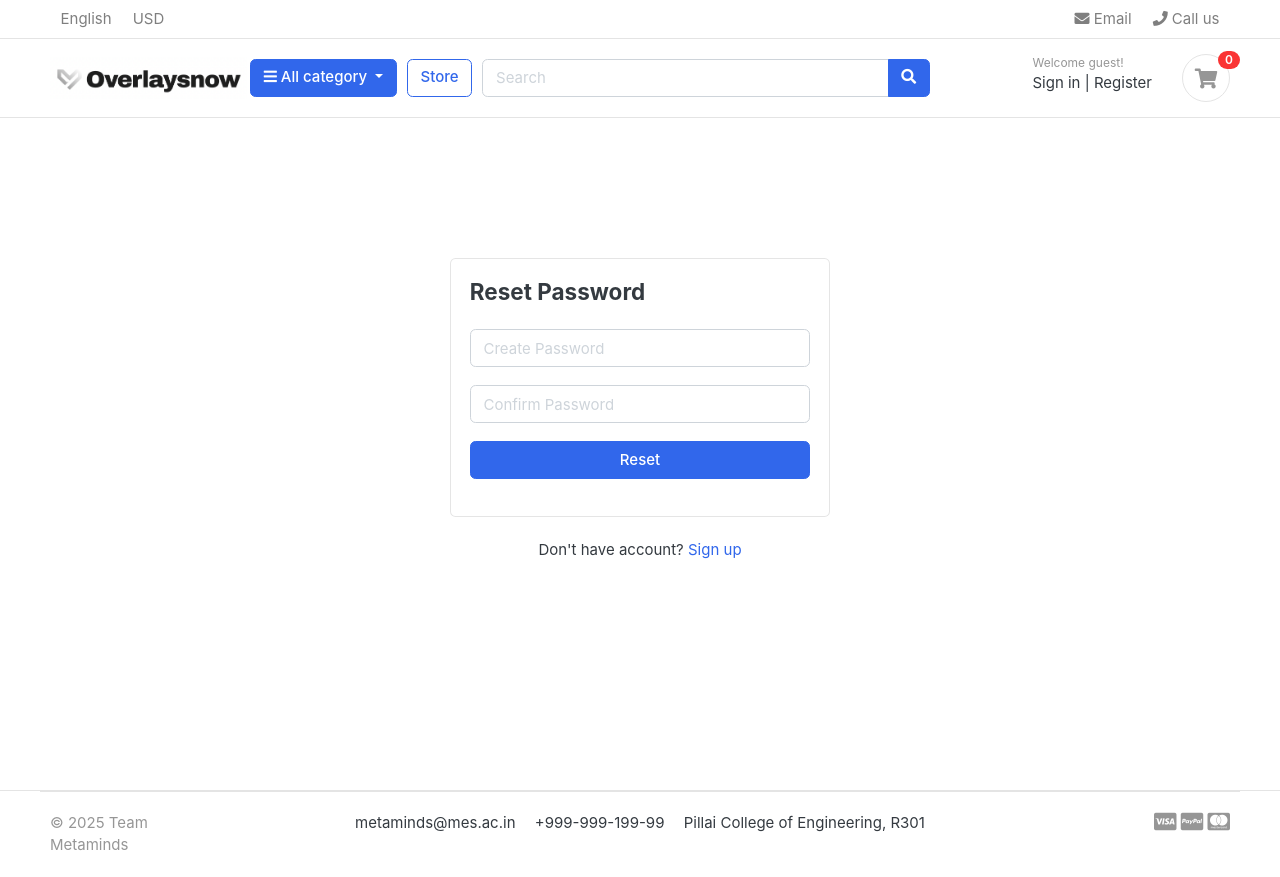
After one commit to KaranAvhale/Overlaysnow-clone, a Django app: page /accounts/resetPassword/ in a window 1280 px wide. The commit adds this page. Run offline with Django 5.2, Linux system fonts and the light colour scheme; data comes from the database, SQL or seed files in the repository; both versions use the stored data as it was after the commit; some libraries are stand-ins or nearby versions; some web fonts are replaced.

Commit message:
Add Reset Password Functionality

```diff
--- a/Overlays/accounts/urls.py
+++ b/Overlays/accounts/urls.py
@@ -9,6 +9,7 @@ urlpatterns = [
     path('' , views.dashboard, name='dashboard'),
 
     path('activate/<uidb64>/<token>/', views.activate, name='activate'),
+    path('forgotPassword/', views.forgotPassword, name='forgotPassword'),
     path('resetpassword_validate/<uidb64>/<token>/', views.resetpassword_validate, name='resetpassword_validate'),
-    path('forgotPassword/', views.forgotPassword, name='forgotPassword'),
+    path('resetPassword/', views.resetPassword, name='resetPassword'),
 ]
--- a/Overlays/accounts/views.py
+++ b/Overlays/accounts/views.py
@@ -132,4 +132,35 @@ def forgotPassword(request):
 
 
 def resetpassword_validate(request, uidb64, token):
-    return HttpResponse("Password reset link is valid.")
+    try:
+        uid = urlsafe_base64_decode(uidb64).decode()
+        user = Account._default_manager.get(pk=uid)
+    except (TypeError, ValueError, OverflowError, Account.DoesNotExist):
+        user = None
+
+    if user is not None and default_token_generator.check_token(user, token):
+        request.session['uid'] = uid
+        messages.success(request, "Please Reset your Password")
+        return redirect('resetPassword')
+    else:
+        messages.error(request, "Password reset link has been expired!")
+        return redirect('login')
+
+
+def resetPassword(request):
+    if request.method == 'POST':
+        password = request.POST['password']
+        confirm_password = request.POST['confirm_password']
+
+        if password == confirm_password:
+            uid = request.session.get('uid')
+            user = Account.objects.get(pk=uid)
+            user.set_password(password)
+            user.save()
+            messages.success(request, "Your password has been reset successfully.")
+            return redirect('login')
+        else:
+            messages.error(request, "Passwords do not match.")
+            return redirect('resetPassword')
+    else:
+        return render(request, 'accounts/resetPassword.html')
--- a/Overlays/templates/accounts/login.html
+++ b/Overlays/templates/accounts/login.html
@@ -29,7 +29,7 @@ Already Verified? <a href="{% url 'login' %}">Login</a>
                 </div> <!-- form-group// -->
 
                 <div class="form-group">
-                    <a href="#" class="float-right">Forgot password?</a>
+                    <a href="{% url 'forgotPassword' %}" class="float-right">Forgot password?</a>
 
           </div> <!-- form-group form-check .// -->
           <div class="form-group">
--- /dev/null
+++ b/Overlays/templates/accounts/resetPassword.html
@@ -0,0 +1,39 @@
+{% extends 'base.html' %}
+
+{% block content %}
+
+<section class="section-conten padding-y" style="min-height:84vh">
+
+<!-- ============================ COMPONENT LOGIN   ================================= -->
+
+	<div class="card mx-auto" style="max-width: 380px; margin-top:100px;">
+        <div class="card-body">
+            <h4 class="card-title mb-4">Reset Password</h4>
+            {% include 'includes/alerts.html' %}
+            <form action="{% url 'resetPassword' %}" method="POST">
+                {% csrf_token %}
+                <div class="form-group">
+                    <input type="password" class="form-control" placeholder="Create Password" name="password">
+                </div> <!-- form-group// -->
+                <div class="form-group">
+                    <input type="password" class="form-control" placeholder="Confirm Password" name="confirm_password">
+                </div> <!-- form-group// -->
+
+
+          <div class="form-group">
+              <button type="submit" class="btn btn-primary btn-block">Reset</button>
+          </div> <!-- form-group// -->
+      </form>
+      </div> <!-- card-body.// -->
+    </div> <!-- card .// -->
+
+     <p class="text-center mt-4">Don't have account? <a href="{% url 'register' %}">Sign up</a></p>
+     <br><br>
+<!-- ============================ COMPONENT LOGIN  END.// ================================= -->
+
+</section>
+
+
+
+
+{% endblock %}
```
Also changed, not shown: requirements.txt (added, +15 -0 lines), Overlays/db.sqlite3.
